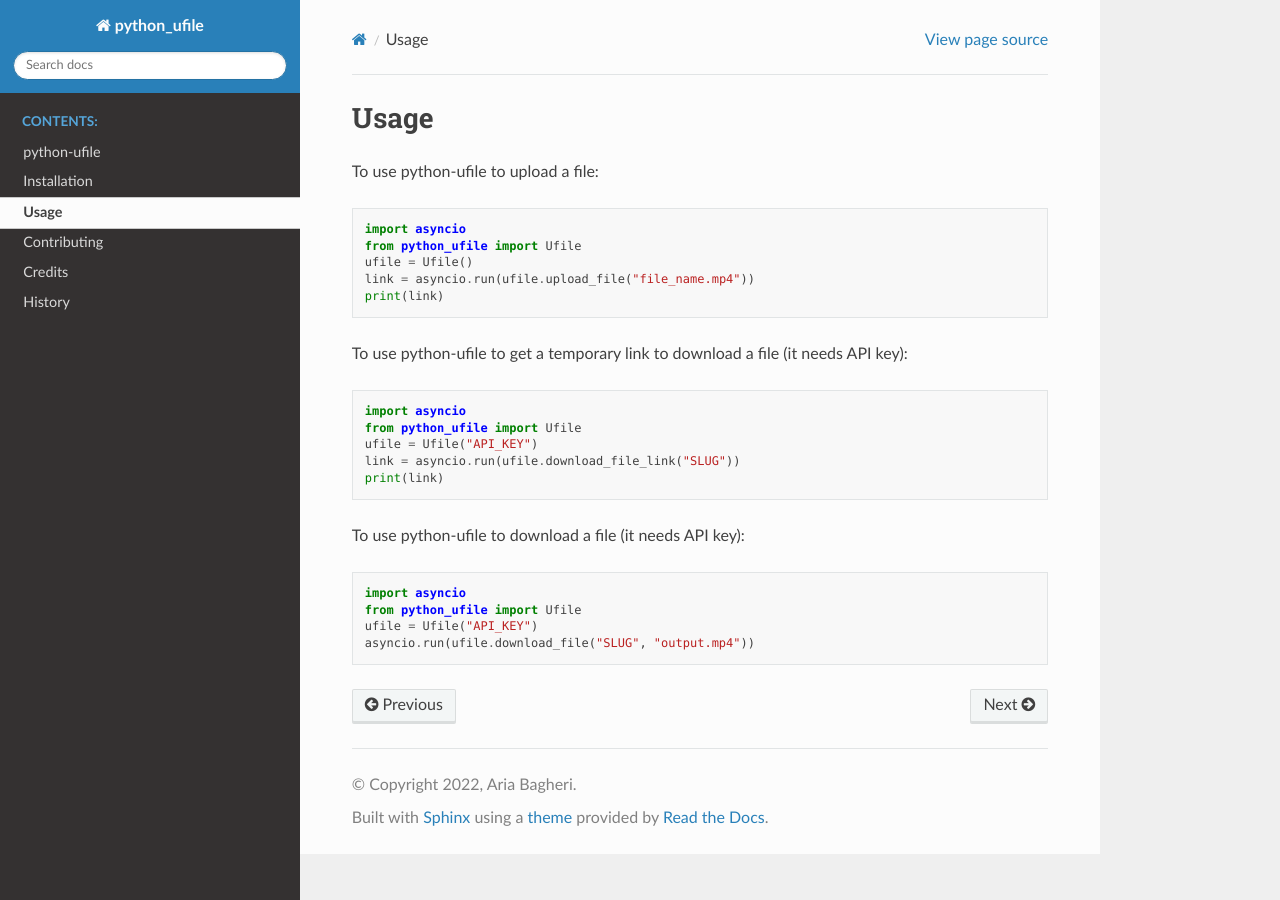
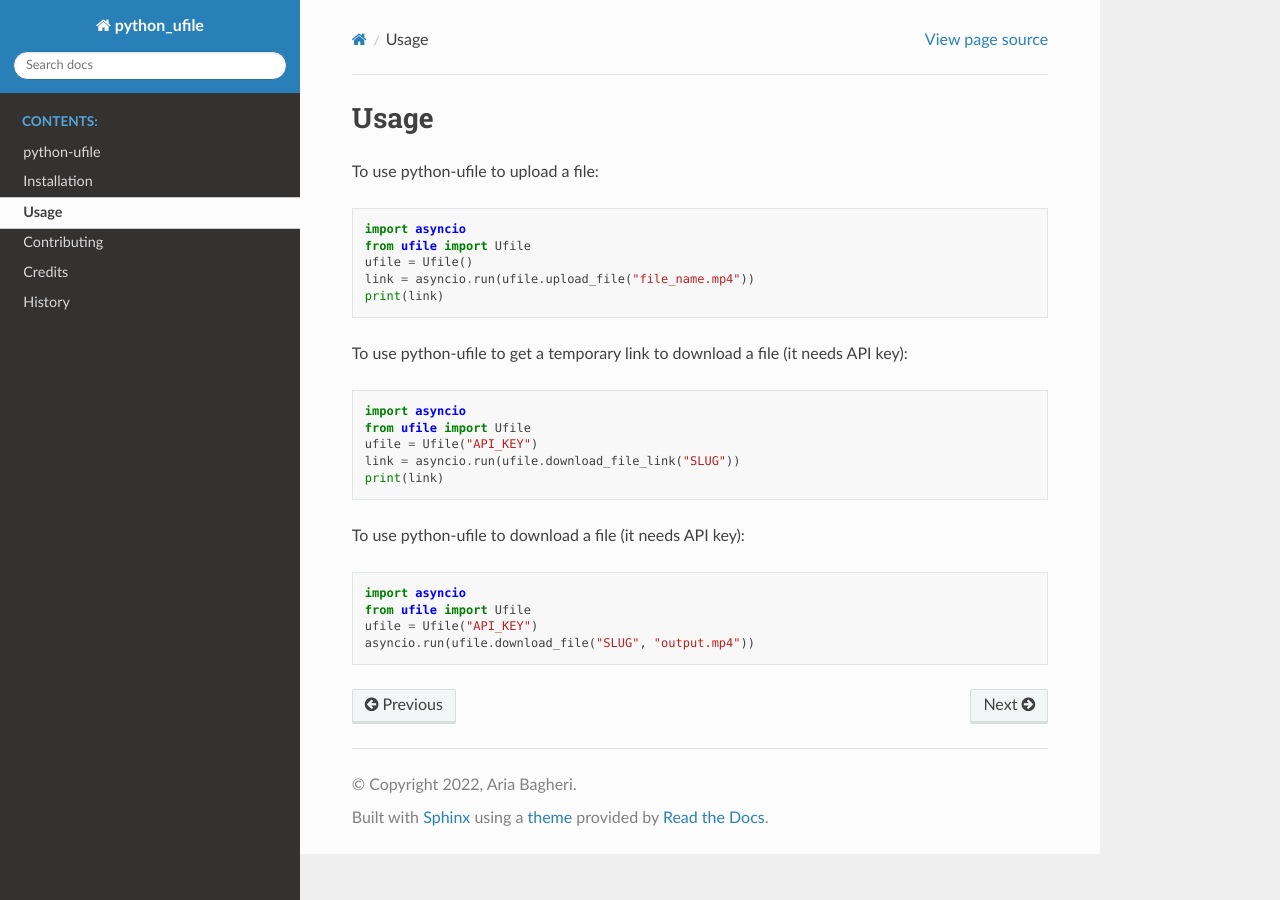
Before and after one commit to AriaBagheri/python_ufile, a Sphinx documentation site: the page built from docs/usage.rst, in a window 1280 px wide. Built offline with Sphinx 7.4.7 and the Read the Docs theme 2.0.0, drawn with Linux system fonts in a browser that asks for light colours.

Commit message:
fixed usage.rst

```diff
--- a/docs/usage.rst
+++ b/docs/usage.rst
@@ -5,7 +5,7 @@ Usage
 To use python-ufile to upload a file::
 
     import asyncio
-    from python_ufile import Ufile
+    from ufile import Ufile
     ufile = Ufile()
     link = asyncio.run(ufile.upload_file("file_name.mp4"))
     print(link)
@@ -13,7 +13,7 @@ To use python-ufile to upload a file::
 To use python-ufile to get a temporary link to download a file (it needs API key)::
 
     import asyncio
-    from python_ufile import Ufile
+    from ufile import Ufile
     ufile = Ufile("API_KEY")
     link = asyncio.run(ufile.download_file_link("SLUG"))
     print(link)
@@ -21,6 +21,6 @@ To use python-ufile to get a temporary link to download a file (it needs API key
 To use python-ufile to download a file (it needs API key)::
 
     import asyncio
-    from python_ufile import Ufile
+    from ufile import Ufile
     ufile = Ufile("API_KEY")
     asyncio.run(ufile.download_file("SLUG", "output.mp4"))
```
Also changed, not shown: 5 other files.
